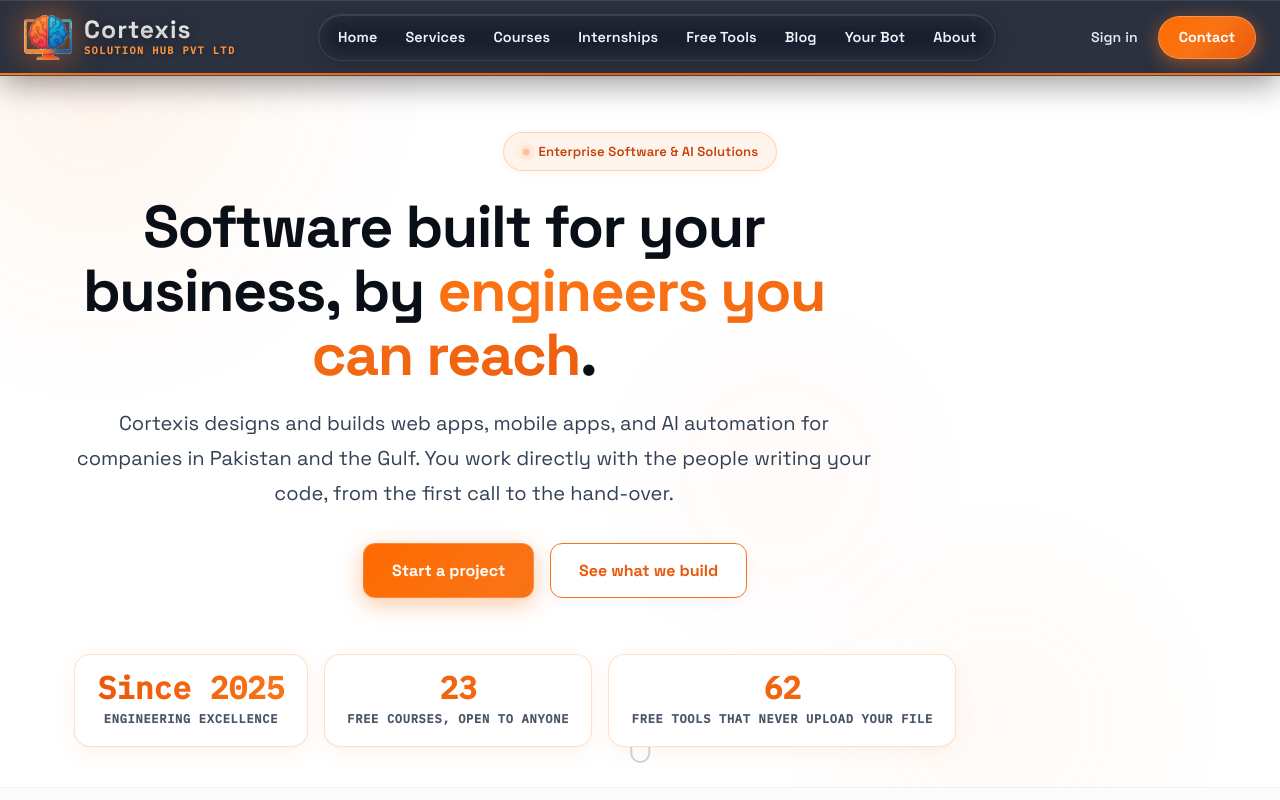
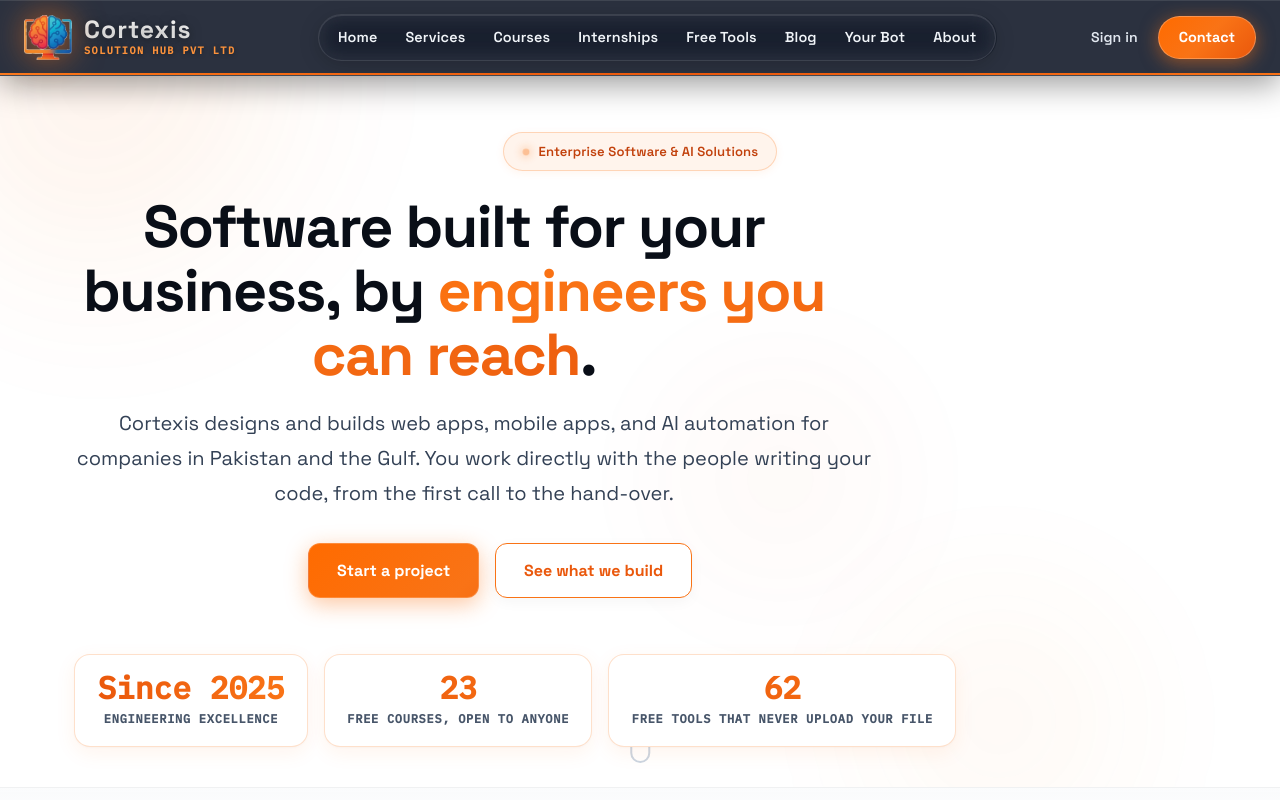
Before and after one commit to muhammad-umair-naseer/mern-fullstack-platform, a React (Create React App) app in the folder client/: page / in a window 1280 px wide. Shown: the top 800 px of the page. Built offline with nearby package versions, Linux system fonts and the light colour scheme; no server answers; a web font is replaced by a local one.

Commit message:
style(hero): shift hero buttons further left to -140px

```diff
--- a/client/src/components/Hero.css
+++ b/client/src/components/Hero.css
@@ -149,7 +149,7 @@
   gap: 16px;
   flex-wrap: wrap;
   position: relative;
-  left: -85px;
+  left: -140px;
 }
 
 .btn {
```
